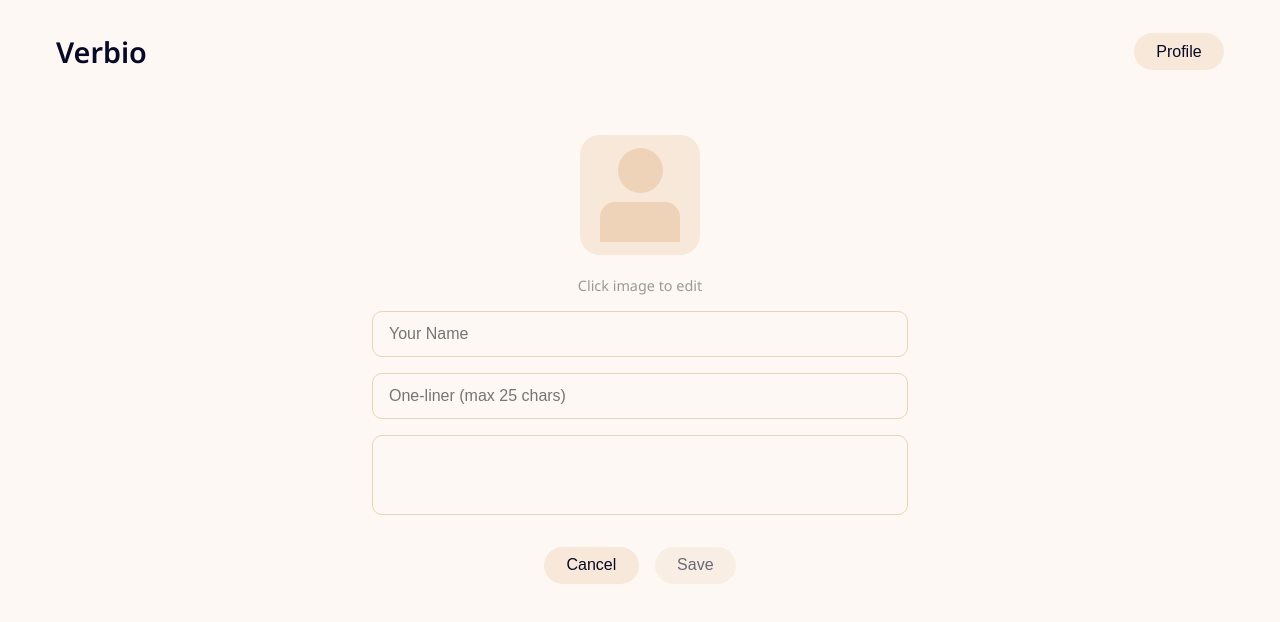
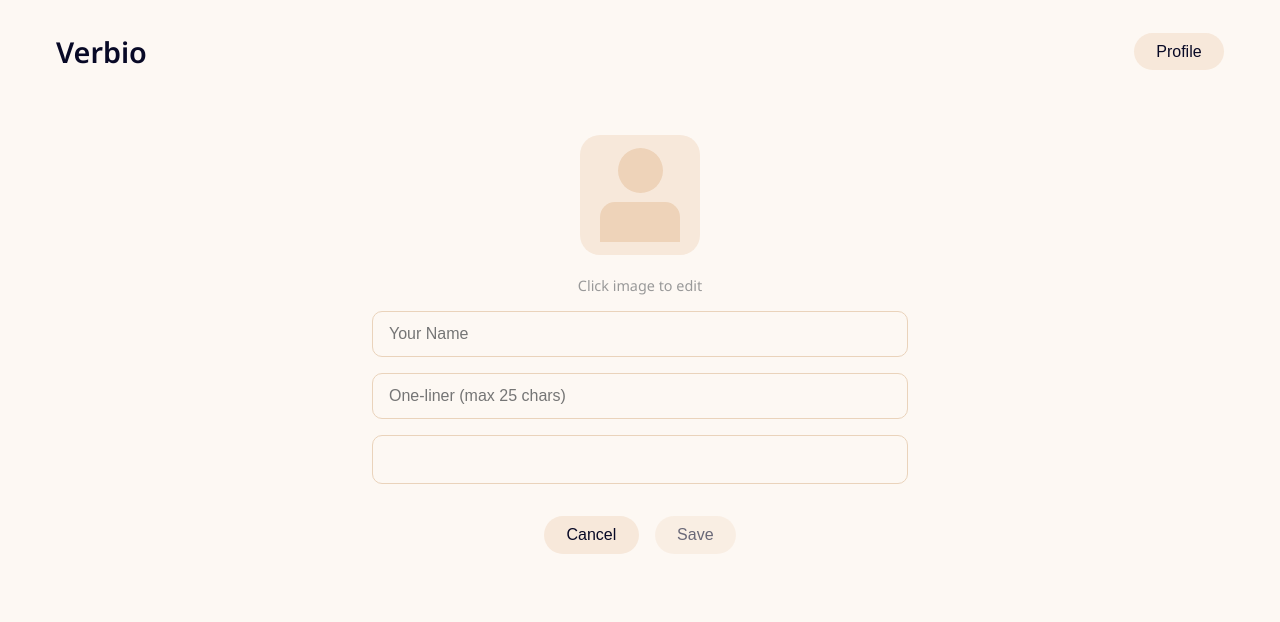
Before and after one commit to alanreji2004/verbio, a React (Vite) app in the folder frontend/: page /edit-profile in a window 1280 px wide. Shown: the top 622 px of the page. Built offline with nearby package versions, Linux system fonts and the light colour scheme; no server answers; the database is empty; sample sign-in values are in the browser's storage.

Commit message:
auto height div in edit page

```diff
--- a/frontend/src/components/EditProfile/EditProfile.module.css
+++ b/frontend/src/components/EditProfile/EditProfile.module.css
@@ -147,7 +147,7 @@ body {
   font-size: 1rem;
   color: #080926;
   width: 100%;
-  height: 5rem;
+  height: auto;
 }
 
 .buttons {
```
